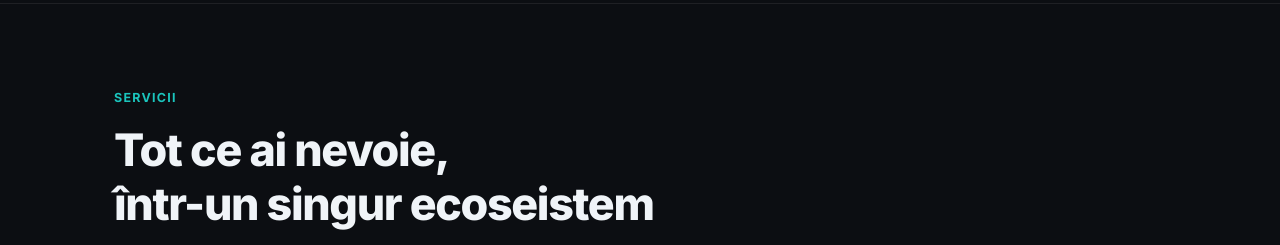
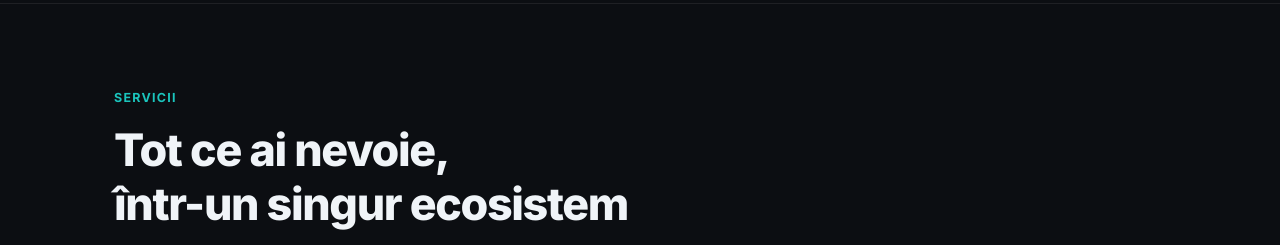
Before and after one commit to grozadanut/server-infrastructure, a plain HTML site: page www/index.html in a window 1280 px wide. Shown: the part 900-1145 px from the top of the page. Drawn offline with Linux system fonts and the light colour scheme.

```diff
--- a/www/index.html
+++ b/www/index.html
@@ -81,7 +81,7 @@
         <div class="container">
             <div class="section-header">
                 <span class="section-label">Servicii</span>
-                <h2 class="section-title">Tot ce ai nevoie,<br>într-un singur ecoseistem</h2>
+                <h2 class="section-title">Tot ce ai nevoie,<br>într-un singur ecosistem</h2>
                 <p class="section-subtitle">
                     De la vânzări și facturare până la comunicare și colaborare —
                     FlexBiz îți oferă instrumentele potrivite pentru afacerea ta.
```
Also changed, not shown: www/changelog/changelog.md.
